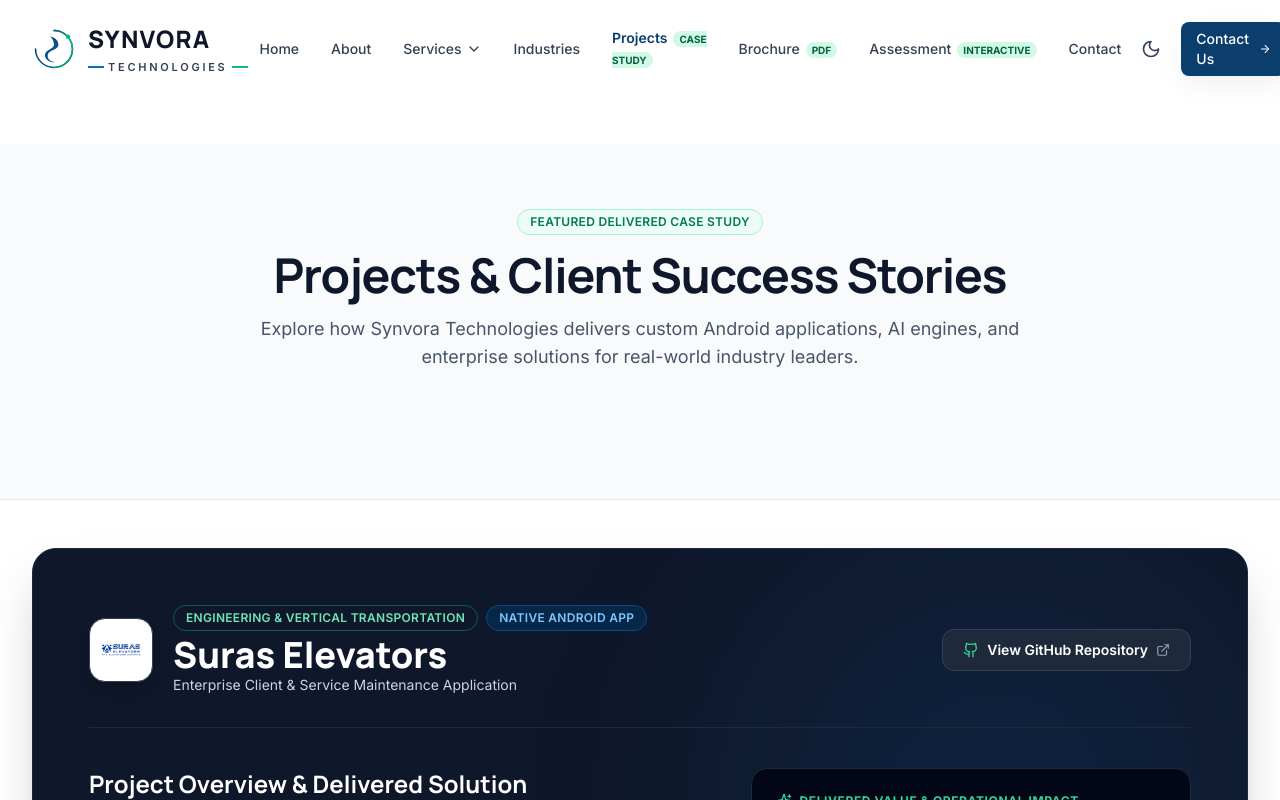
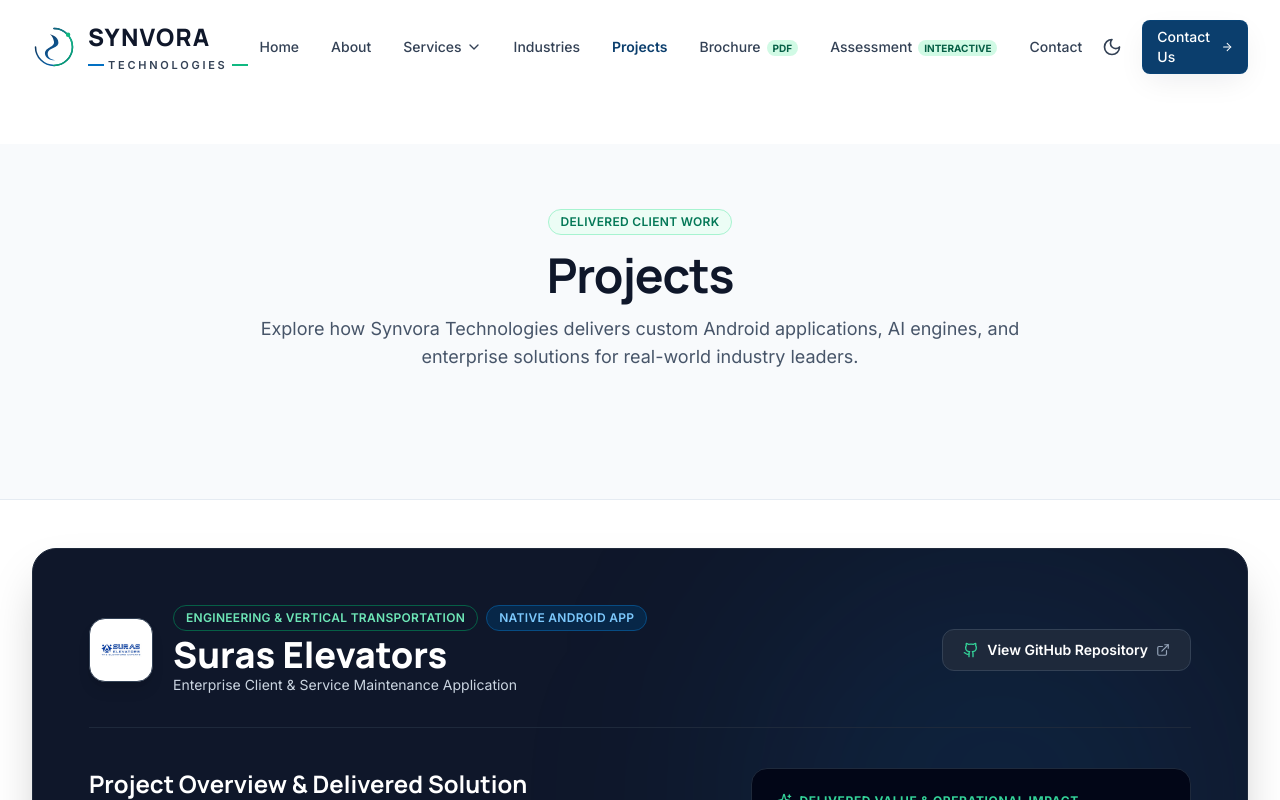
Before and after one commit to sriniss7913/synvora-website, a Next.js app: page /projects in a window 1280 px wide. Shown: the top 800 px of the page. Built offline with nearby package versions, Linux system fonts and the light colour scheme.

Commit message:
style: Clean Projects title and navbar link text

```diff
--- a/src/app/projects/page.tsx
+++ b/src/app/projects/page.tsx
@@ -32,9 +32,9 @@
       <section className="bg-slate-50 dark:bg-slate-900/50 py-12 md:py-16 border-b border-slate-200/80 dark:border-slate-800 mb-12">
         <div className="max-w-7xl mx-auto px-4 sm:px-6 lg:px-8 text-center">
           <SectionHeader
-            badgeText="Featured Delivered Case Study"
+            badgeText="Delivered Client Work"
             badgeVariant="emerald"
-            title="Projects & Client Success Stories"
+            title="Projects"
             subtitle="Explore how Synvora Technologies delivers custom Android applications, AI engines, and enterprise solutions for real-world industry leaders."
           />
         </div>
--- a/src/lib/constants.ts
+++ b/src/lib/constants.ts
@@ -23,7 +23,7 @@
     ],
   },
   { name: 'Industries', href: '/industries' },
-  { name: 'Projects', href: '/projects', badge: 'Case Study' },
+  { name: 'Projects', href: '/projects' },
   { name: 'Brochure', href: '/brochure', badge: 'PDF' },
   { name: 'Assessment', href: '/assessment', badge: 'Interactive' },
   { name: 'Contact', href: '/contact' },
```
